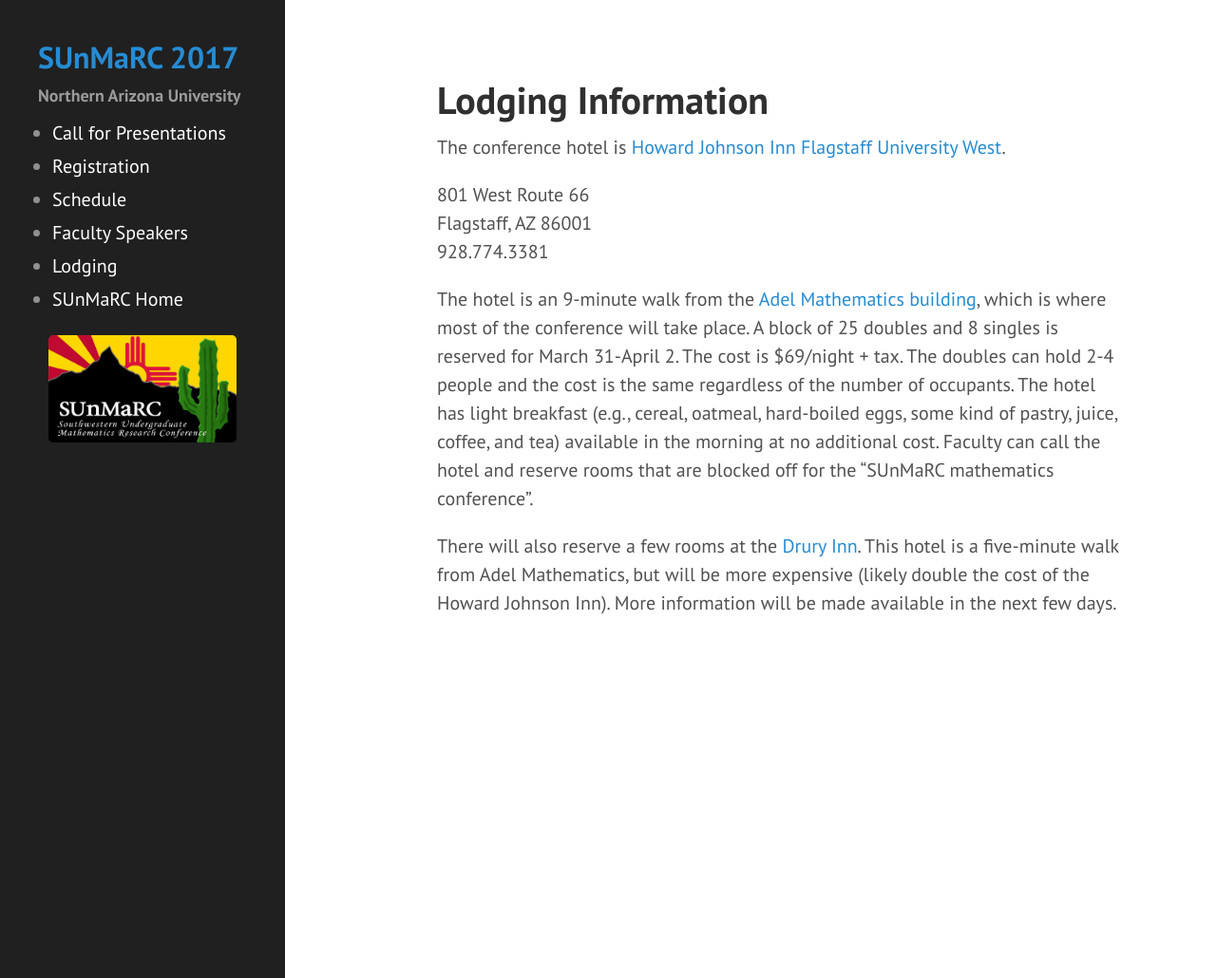
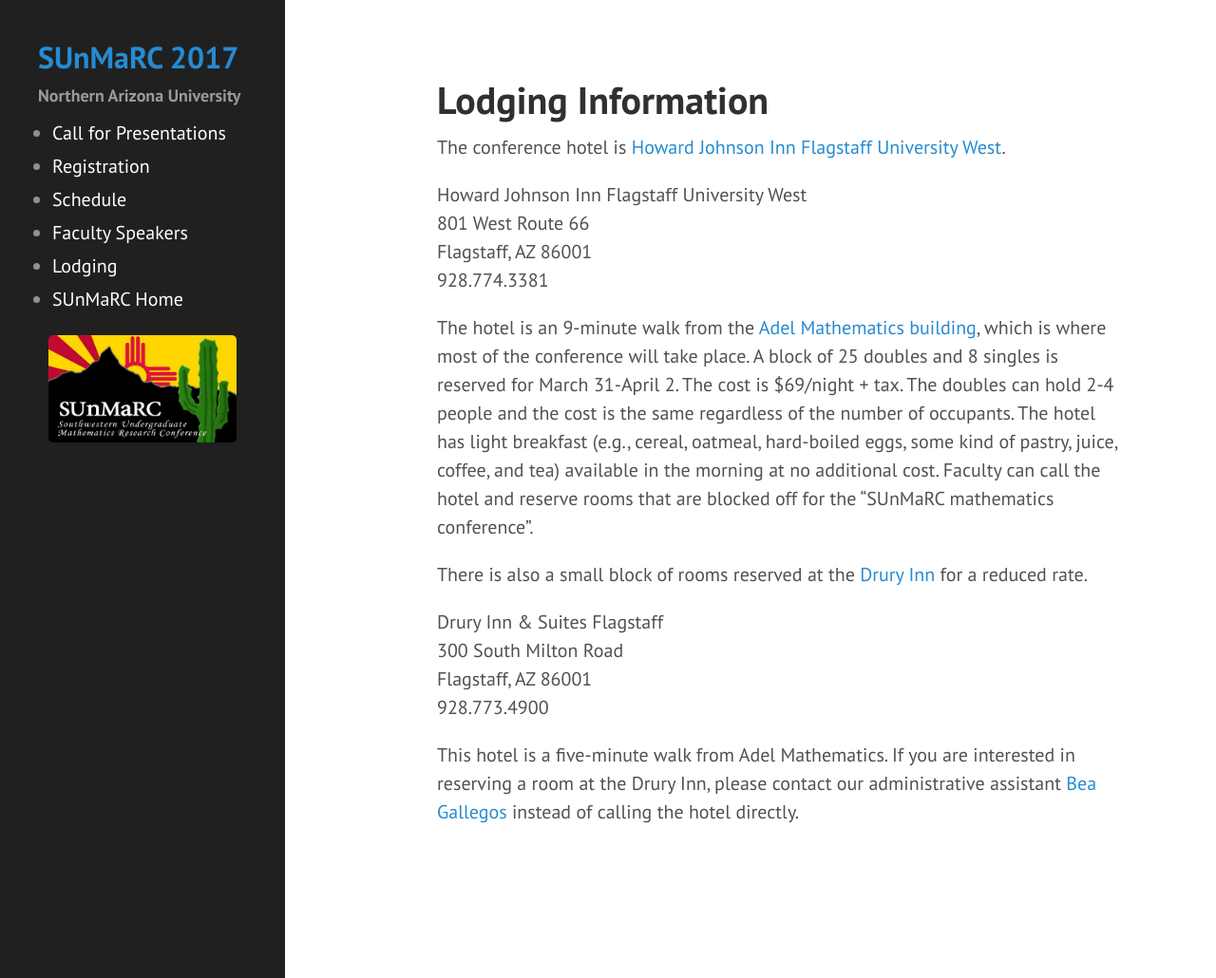
Before and after one commit to NAUMathStat/sunmarc2017, a Jekyll site: the page built from lodging.md, in a window 1280 px wide and 1030 px high. Shown: the whole window at 95% size. Built offline with Jekyll 4.4.1, drawn with Linux system fonts in a browser that asks for light colours.

Commit message:
Update to lodging

```diff
--- a/lodging.md
+++ b/lodging.md
@@ -6,6 +6,7 @@ title: Lodging Information
 The conference hotel is [Howard Johnson Inn Flagstaff University West](https://www.wyndhamhotels.com/hojo/flagstaff-arizona/howard-johnson-inn-flagstaff-university-west/overview?CID=LC:HJ:20160927:Rio:Local&iata=00065402 ).
 
 <p>
+Howard Johnson Inn Flagstaff University West<br />
 801 West Route 66<br />
 Flagstaff, AZ  86001<br />
 928.774.3381
@@ -13,4 +14,13 @@ Flagstaff, AZ  86001<br />
 
 The hotel is an 9-minute walk from the [Adel Mathematics building](https://www.google.com/maps/place/Adel+Mathematics+Center/@35.1908567,-111.6583235,17z/data=!3m1!4b1!4m5!3m4!1s0x872d8f6796f65c15:0x63271913fc89653a!8m2!3d35.1908567!4d-111.6561348), which is where most of the conference will take place. A block of 25 doubles and 8 singles is reserved for March 31-April 2.  The cost is $69/night + tax.  The doubles can hold 2-4 people and the cost is the same regardless of the number of occupants.  The hotel has light breakfast (e.g., cereal, oatmeal, hard-boiled eggs, some kind of pastry, juice, coffee, and tea) available in the morning at no additional cost. Faculty can call the hotel and reserve rooms that are blocked off for the "SUnMaRC mathematics conference".
 
-There will also reserve a few rooms at the [Drury Inn]().  This hotel is a five-minute walk from Adel Mathematics, but will be more expensive (likely double the cost of the Howard Johnson Inn). More information will be made available in the next few days.
+There is also a small block of rooms reserved at the [Drury Inn](https://www.druryhotels.com/locations/flagstaff-az/) for a reduced rate.
+
+<p>
+Drury Inn & Suites Flagstaff<br />
+300 South Milton Road<br />
+Flagstaff, AZ  86001<br />
+928.773.4900
+</p>
+
+This hotel is a five-minute walk from Adel Mathematics. If you are interested in reserving a room at the Drury Inn, please contact our administrative assistant [Bea Gallegos](emailto:Beatrice.Gallegos@nau.edu) instead of calling the hotel directly.
```
